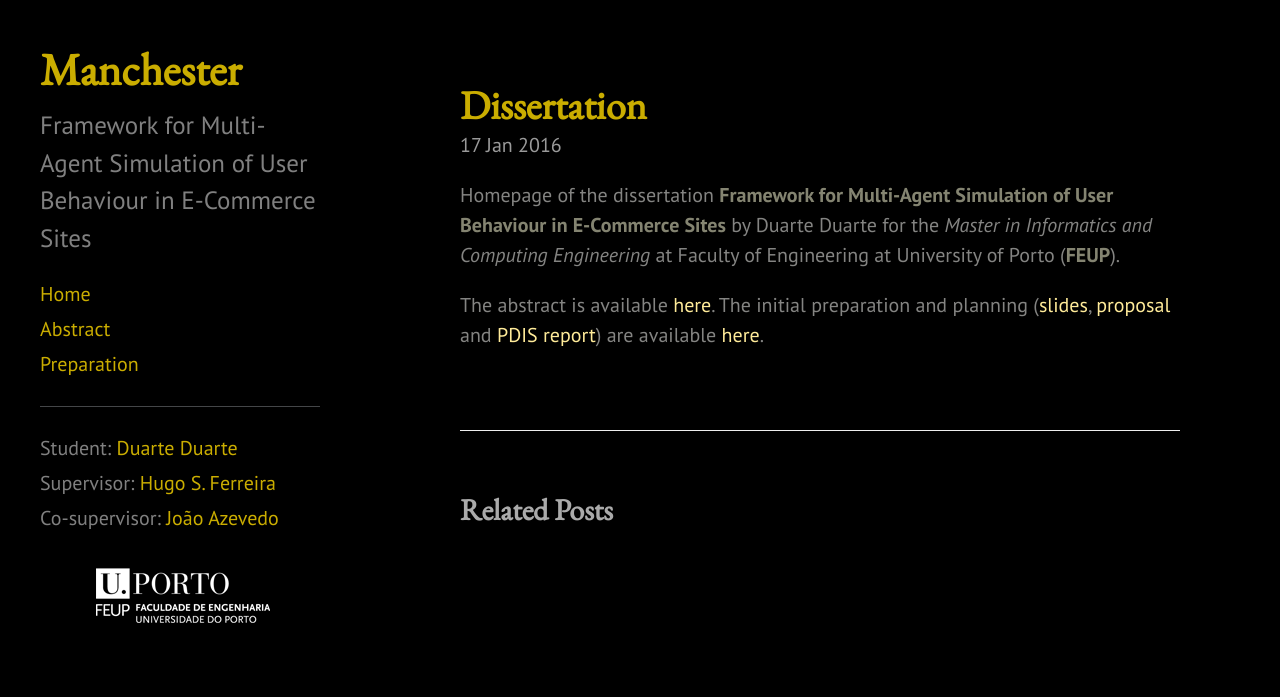
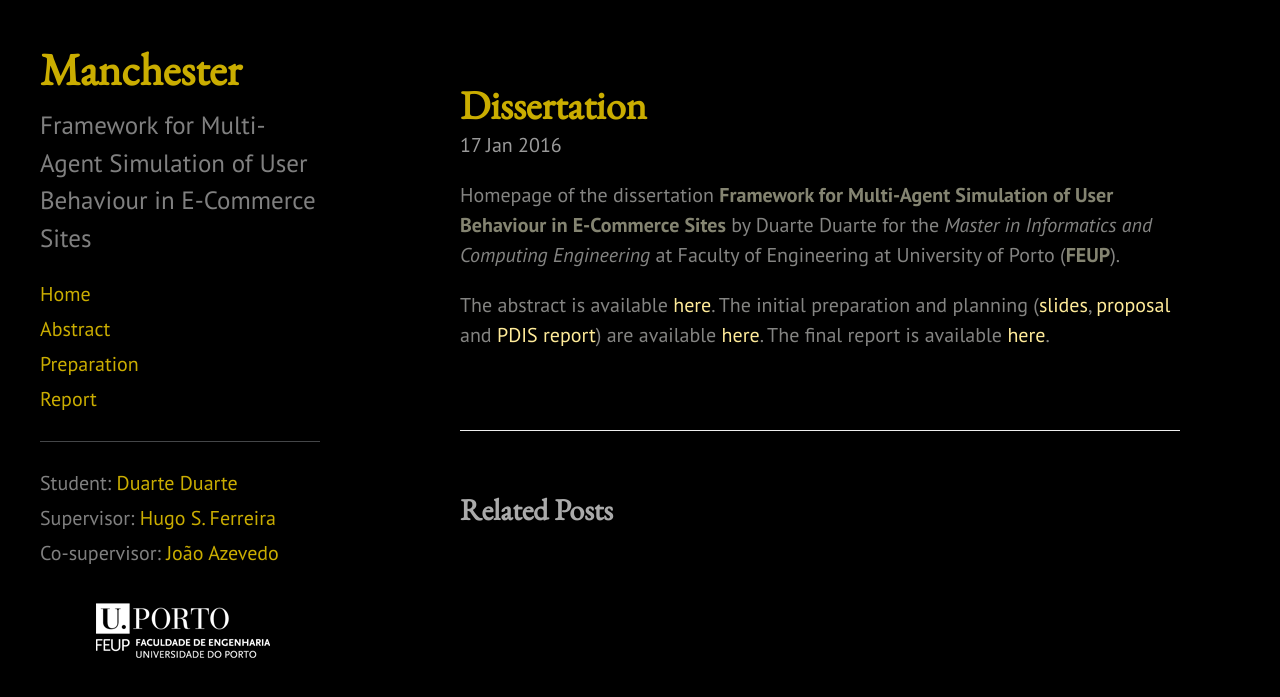
Before and after one commit to DDuarte/Manchester, a Jekyll site: the page built from _posts/2016-01-17-intro.md, in a window 1280 px wide. Shown: the top 697 px of the page. Built offline with Jekyll 4.4.1, drawn with Linux system fonts in a browser that asks for light colours.

Commit message:
Add final report to the website

```diff
--- a/_includes/sidebar.html
+++ b/_includes/sidebar.html
@@ -26,6 +26,8 @@
         {% endif %}
       {% endfor %}
 
+      <a class="sidebar-nav-item{% if page.url == node.url %} active{% endif %}" href="{{ site.baseurl }}public/docs/dduarte_diss.pdf">Report</a>
+
       <hr>
       <span class="sidebar-nav-item">Student: <a href="http://dduarte.me">Duarte Duarte</a></span>
       <span class="sidebar-nav-item">Supervisor: <a href="http://hugoferreira.github.io/">Hugo S. Ferreira</a></span>
--- a/_posts/2016-01-17-intro.md
+++ b/_posts/2016-01-17-intro.md
@@ -10,3 +10,4 @@ of Porto (**FEUP**).
 The abstract is available [here]({{ site.baseurl }}abstract/). The initial preparation and planning
 ([slides]({{ site.baseurl }}preparation#st-presentation), [proposal]({{ site.baseurl }}preparation#proposal)
 and [PDIS report]({{ site.baseurl }}preparation#pdis-report)) are available [here]({{ site.baseurl }}preparation/).
+The final report is available [here]({{ site.baseurl }}public/docs/dduarte_diss.pdf).
```
Also changed, not shown: 1 other file.
